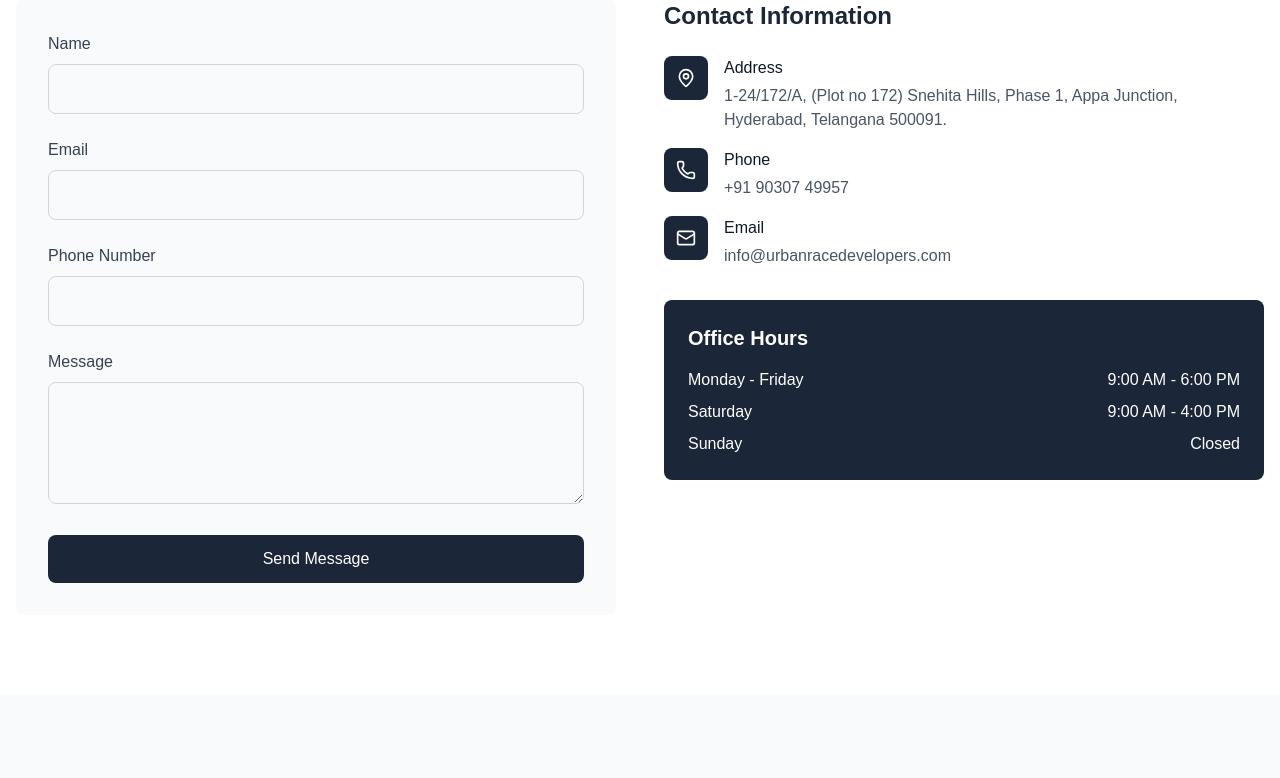
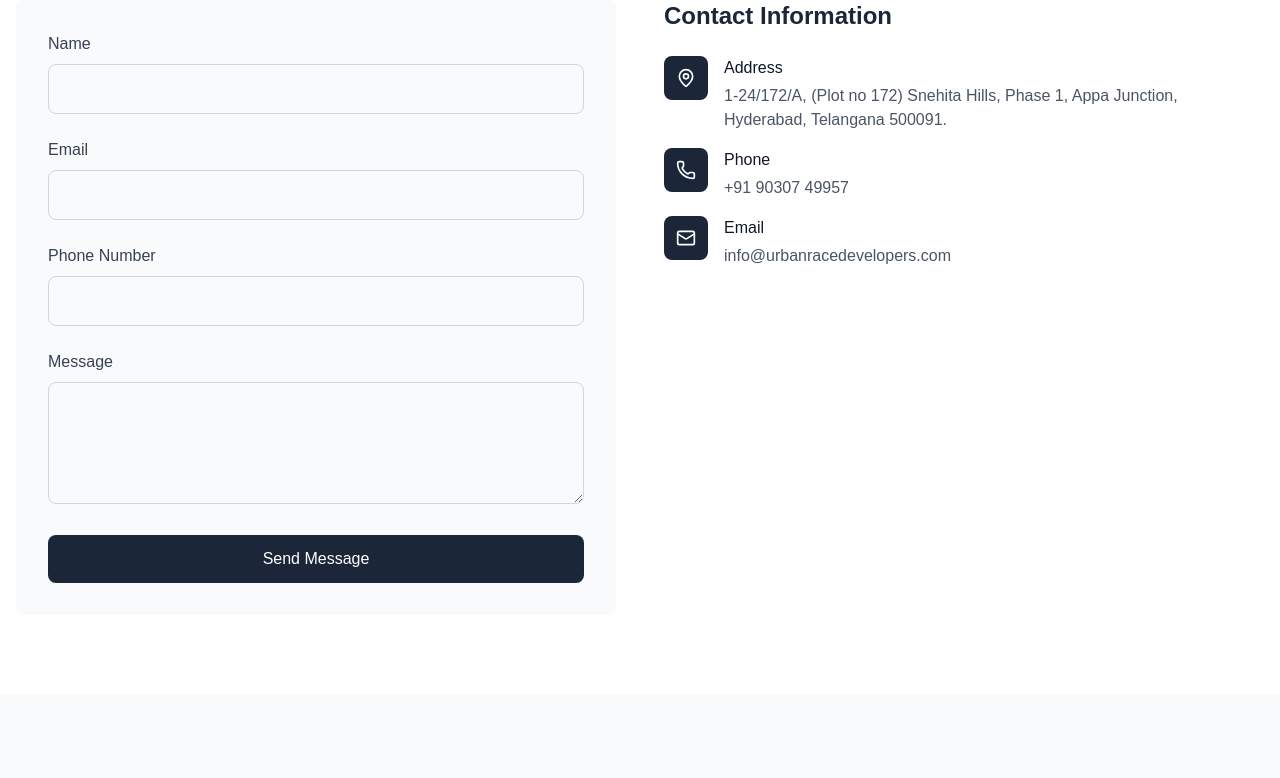
Before and after one commit to farazkhan2373/urban-race-developers, a Next.js app: page / in a window 1280 px wide. Shown: the part 1787-2565 px from the top of the page. Built offline with nearby package versions, Linux system fonts and the light colour scheme.

Commit message:
removed office hours

```diff
--- a/components/HomePageComponents/ContactHomePage.jsx
+++ b/components/HomePageComponents/ContactHomePage.jsx
@@ -130,7 +130,7 @@ const ContactHomePage = () => {
               </div>
             </div>
 
-            <div className="bg-[#1b2638] text-white p-6 rounded-lg">
+            {/* <div className="bg-[#1b2638] text-white p-6 rounded-lg">
               <h4 className="text-xl font-bold mb-4">Office Hours</h4>
               <div className="space-y-2">
                 <div className="flex justify-between">
@@ -146,7 +146,7 @@ const ContactHomePage = () => {
                   <span>Closed</span>
                 </div>
               </div>
-            </div>
+            </div> */}
           </div>
         </div>
       </div>
```
